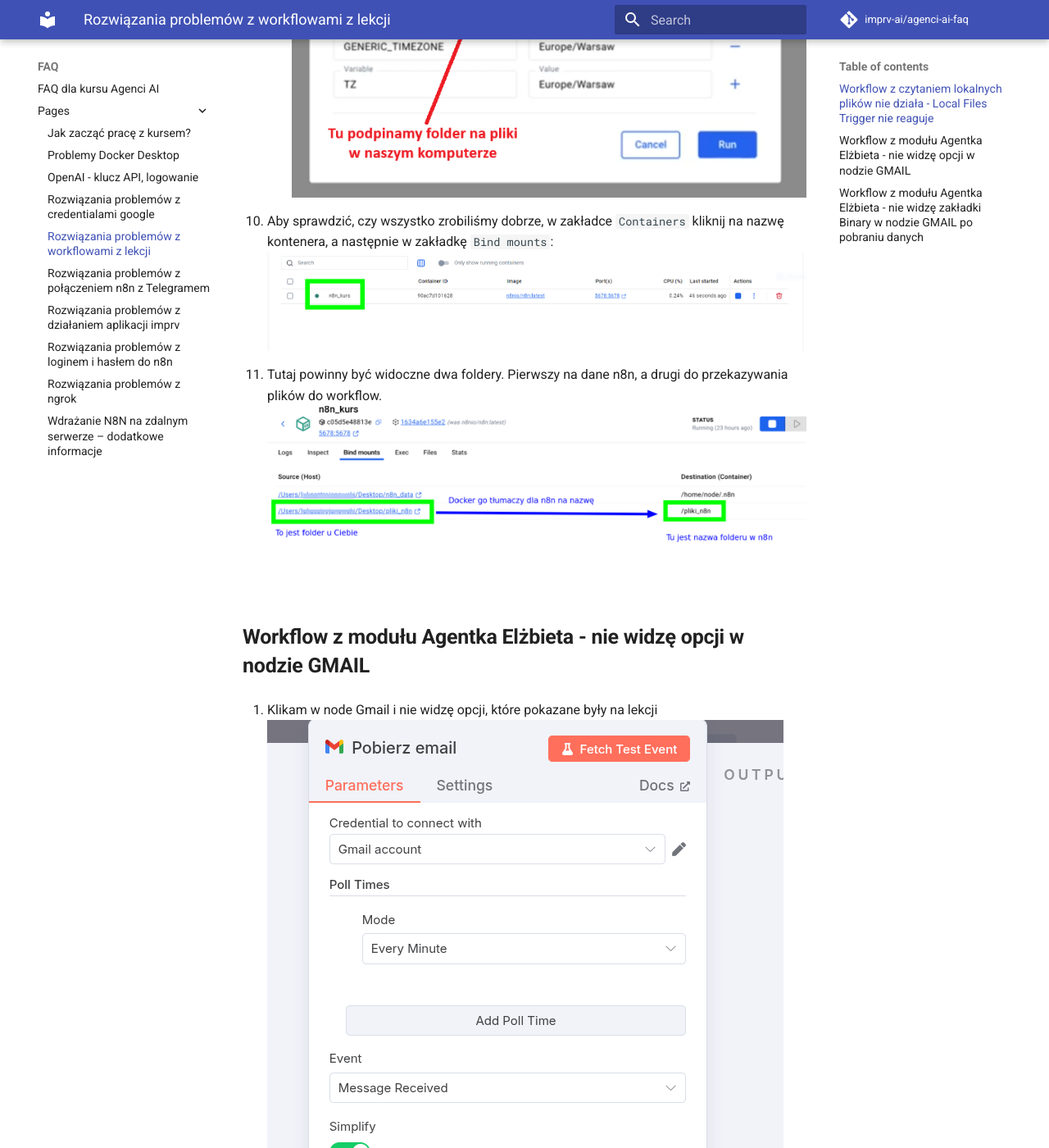
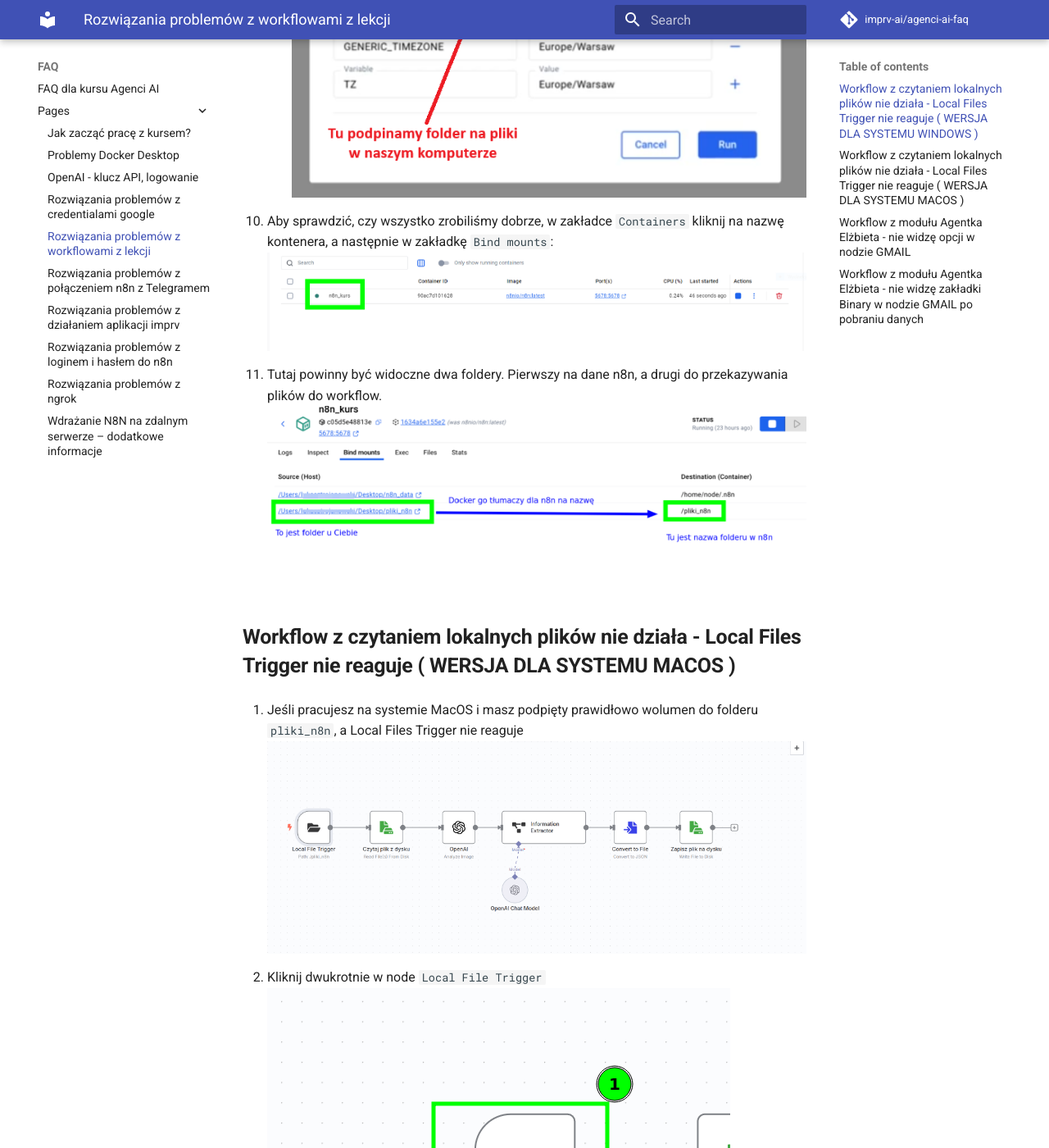
Before and after one commit to imprv-ai/agenci-ai-faq, an MkDocs documentation site: the page built from docs/pages/05_workflow_does_not_work.md, in a window 1280 px wide and 1400 px high, scrolled down 4706 px. Shown: the whole window at 82% size. Built offline with MkDocs 1.6.1 and Material for MkDocs 9.7.7, drawn with Linux system fonts in a browser that asks for light colours; comment, search, counter and statistics services are not loaded; some of the changed text lies outside the part shown.

Commit message:
add version for mac

```diff
--- a/docs/pages/05_workflow_does_not_work.md
+++ b/docs/pages/05_workflow_does_not_work.md
@@ -7,7 +7,7 @@
 
 # **Rozwiązania problemów z workflowami z lekcji**
 
-## **Workflow z czytaniem lokalnych plików nie działa - Local Files Trigger nie reaguje**
+## **Workflow z czytaniem lokalnych plików nie działa - Local Files Trigger nie reaguje ( WERSJA DLA SYSTEMU WINDOWS )**
 
 1. Jeśli pracujesz na systemie Windows i masz podpięty prawidłowo wolumen do folderu `pliki_n8n`, a Local Files Trigger nie reaguje
    ![](assets/workflows__local_files_example_1.png)
@@ -23,6 +23,38 @@
 
 1. Kliknij w suwak tak, żeby się zaświecił na zielono
    ![](assets/workflows__local_files_example_5.png)
+
+1. Powtórz test, przenosząc plik ze zdjęciem do folderu, i teraz powinno działać
+    <div class="video-wrapper">
+    <iframe width="1280" height="720" src="https://www.youtube.com/embed/VNyzU-CtOAw?si=xKw39F_Wl0PNxz4-" title="YouTube video player" frameborder="0" allow="accelerometer; autoplay; clipboard-write; encrypted-media; gyroscope; picture-in-picture; web-share" referrerpolicy="strict-origin-when-cross-origin" allowfullscreen></iframe>
+    </div>
+
+1. Jeśli wciąż nie działa, **usuń kontener** i spróbuj ponownie, uważając podczas **ustawiania katalogów**.
+   ![](assets/workflows__delete_container.png)
+
+1. Po usunięciu kontenera przejdź do obrazów `Images` i uruchom obraz trójkątnym przyciskiem `Run`
+   ![](assets/workflows__run_image.png)
+
+1. Pokaże się okno `Run a new container`, rozwiń zakładkę `Optional settings` i wypełnij wszystkie pola zgodnie ze schematem:
+      - najpierw dodaj jako **pierwszy wolumen** ten, który już istniał (pod tymi samymi ścieżkami co wcześniej)
+      - jako **drugi wolumen** podepnij ten nowy folder na dodawanie plików
+      ![](assets/workflows__directories.png)
+
+1. Aby sprawdzić, czy wszystko zrobiliśmy dobrze, w zakładce `Containers` kliknij na nazwę kontenera, a następnie w zakładkę `Bind mounts`:
+   ![](assets/workflows__directories_1.png)
+1. Tutaj powinny być widoczne dwa foldery. Pierwszy na dane n8n, a drugi do przekazywania plików do workflow.
+   ![](assets/workflows__directories_2.png)
+
+## **Workflow z czytaniem lokalnych plików nie działa - Local Files Trigger nie reaguje ( WERSJA DLA SYSTEMU MACOS )**
+
+1. Jeśli pracujesz na systemie MacOS i masz podpięty prawidłowo wolumen do folderu `pliki_n8n`, a Local Files Trigger nie reaguje
+   ![](assets/workflows__local_files_example_1.png)
+
+1. Kliknij dwukrotnie w node `Local File Trigger`
+   ![](assets/workflows__local_files_example_2.png)
+
+1. Upewnij się, że suwak `Use Polling` nie jest zaznaczony i jest na szaro
+   ![](assets/workflows__local_files_example_6.png)
 
 1. Powtórz test, przenosząc plik ze zdjęciem do folderu, i teraz powinno działać
     <div class="video-wrapper">
```
